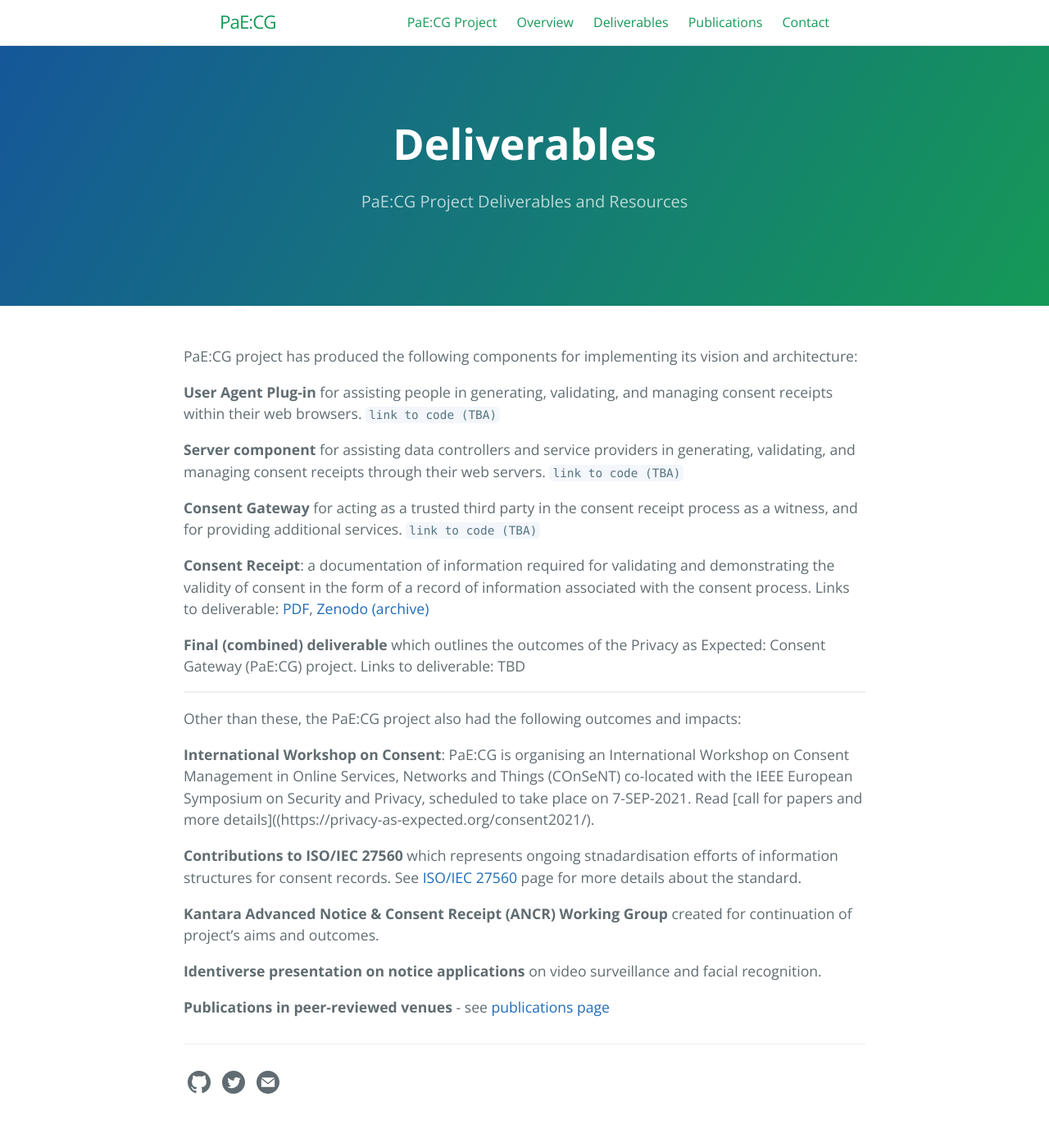
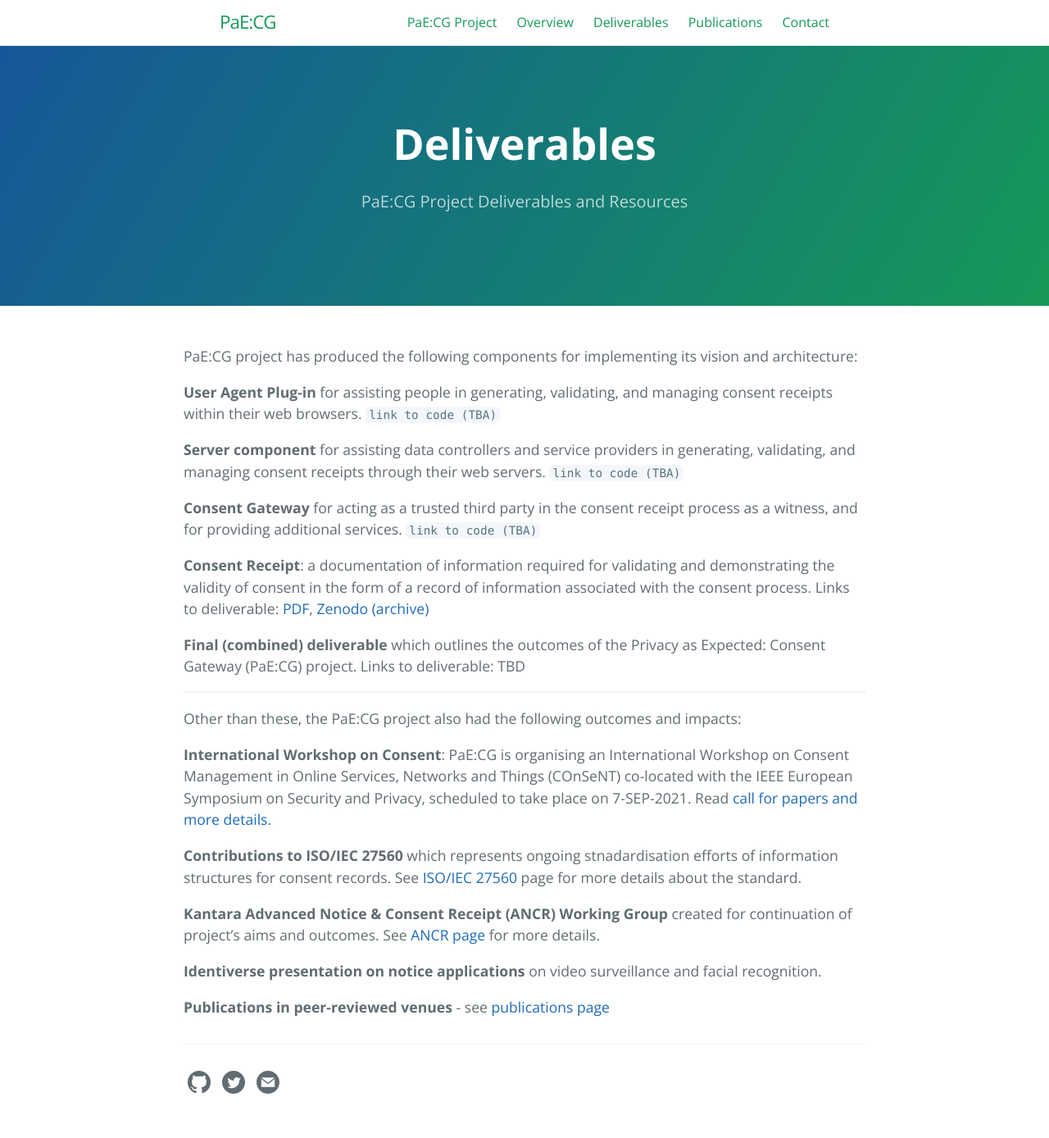
Before and after one commit to PAECG/paecg.github.io, a Jekyll site: the page built from deliverables.md, in a window 1280 px wide. Shown: the whole page at 82% size. Built offline with Jekyll 4.4.1, drawn with Linux system fonts in a browser that asks for light colours.

Commit message:
updated deliverables page; added D2.4

```diff
--- a/deliverables.md
+++ b/deliverables.md
@@ -22,11 +22,11 @@ PaE:CG project has produced the following components for implementing its vision
 
 Other than these, the PaE:CG project also had the following outcomes and impacts:
 
-**International Workshop on Consent**: PaE:CG is organising an International Workshop on Consent Management in Online Services, Networks and Things (COnSeNT) co-located with the IEEE European Symposium on Security and Privacy, scheduled to take place on 7-SEP-2021. Read [call for papers and more details]((https://privacy-as-expected.org/consent2021/).
+**International Workshop on Consent**: PaE:CG is organising an International Workshop on Consent Management in Online Services, Networks and Things (COnSeNT) co-located with the IEEE European Symposium on Security and Privacy, scheduled to take place on 7-SEP-2021. Read [call for papers and more details](https://privacy-as-expected.org/consent2021/).
 
 **Contributions to ISO/IEC 27560** which represents ongoing stnadardisation efforts of information structures for consent records. See [ISO/IEC 27560](https://www.iso.org/standard/80392.html) page for more details about the standard.
 
-**Kantara Advanced Notice & Consent Receipt (ANCR) Working Group** created for continuation of project’s aims and outcomes.
+**Kantara Advanced Notice & Consent Receipt (ANCR) Working Group** created for continuation of project’s aims and outcomes. See [ANCR page](https://kantarainitiative.org/confluence/pages/viewpage.action?pageId=140804260) for more details.
 
 **Identiverse presentation on notice applications** on video surveillance and facial recognition.
 
```
